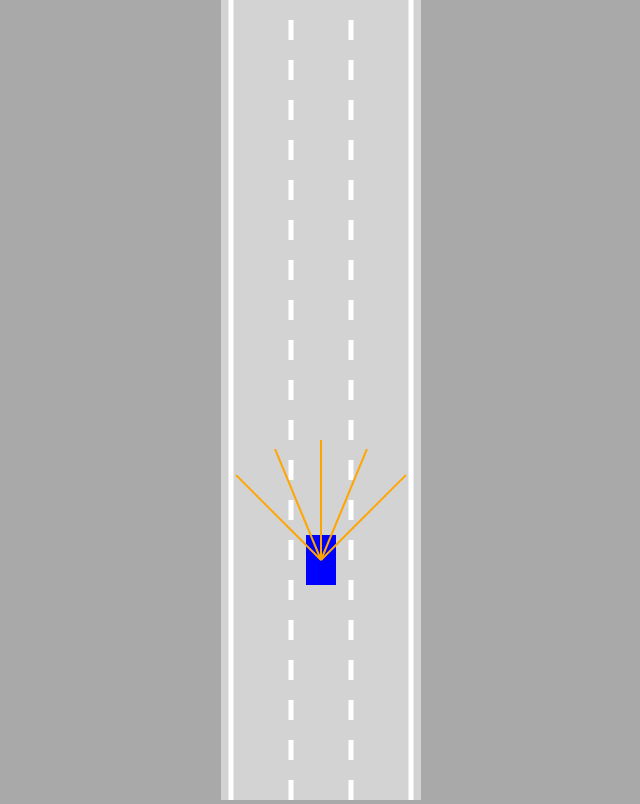
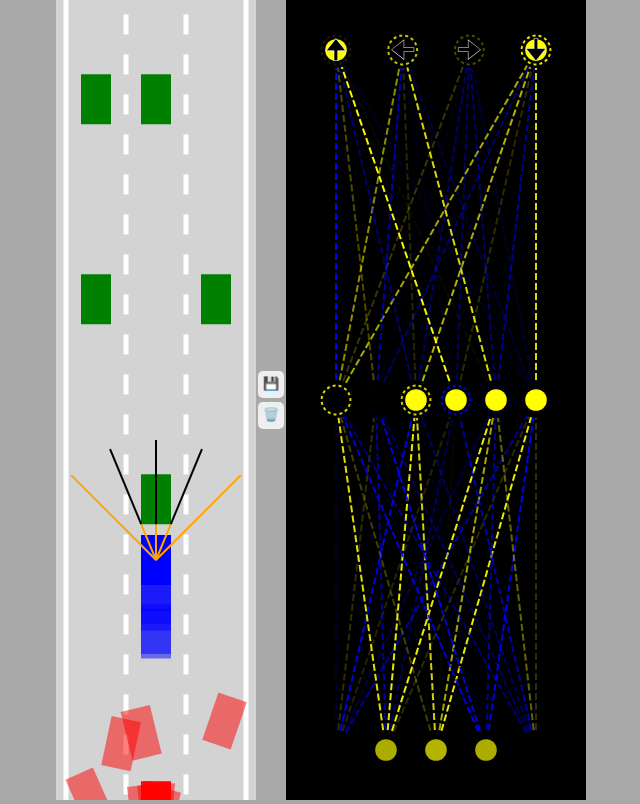
Before and after one commit to allenc66/funStuff, a plain HTML site: page self-driving/index.html in a window 1280 px wide. Shown: the whole page, without its empty margins (319-959 px from the left). Drawn offline with Linux system fonts and the light colour scheme.

Commit message:
Updated with self-driving logic

```diff
--- a/self-driving/car.js
+++ b/self-driving/car.js
@@ -12,8 +12,13 @@ class Car{
         this.angle = 0;
         this.damaged = false;
 
+        this.useBrain = controlType == "AI";
+
         if(controlType!="DUMMY"){
             this.sensor = new Sensor(this);
+            this.brain = new NeuralNetwork(
+                [this.sensor.rayCount,6,4]
+            )
         }
 
         this.controls = new Controls(controlType);
@@ -27,6 +32,18 @@ class Car{
     }
         if(this.sensor){
             this.sensor.update(roadBorders, traffic);
+            const offsets=this.sensor.readings.map(
+                s=>s==null?0:1-s.offset
+            );
+            const outputs=NeuralNetwork.feedForward(offsets, this.brain);
+
+
+            if(this.useBrain){
+                this.controls.forward = outputs[0];
+                this.controls.left = outputs[1];
+                this.controls.right = outputs[2];
+                this.controls.reverse = outputs[3];
+            }
         }
 
         }
@@ -105,11 +122,11 @@ class Car{
         if(this.speed != 0){
             const flip = this.speed > 0 ? 1 : -1;
             if(this.controls.left){
-                this.angle += 0.02 * flip
+                this.angle += 0.03 * flip
             }
 
             if(this.controls.right){
-                this.angle -= 0.02 * flip
+                this.angle -= 0.03 * flip
             }
         }
 
@@ -118,7 +135,7 @@ class Car{
         this.y -= Math.cos(this.angle)*this.speed;
     }
 
-    draw(ctx,color){
+    draw(ctx,color,drawSensor=false){
         if(this.damaged){
             ctx.fillStyle="red"
         }else{
@@ -143,7 +160,7 @@ class Car{
         // ctx.fill();
 
         // ctx.restore(); //otherwise, on each frame of the animation, the ctx(context) will translate and rotate.
-        if(this.sensor){
+        if(this.sensor && drawSensor){
             this.sensor.draw(ctx);
         }
     }
--- a/self-driving/index.html
+++ b/self-driving/index.html
@@ -4,7 +4,14 @@
     <link rel="stylesheet" href="style.css">
 </head>
 <body>
-    <canvas id="myCanvas"></canvas>
+    <canvas id="carCanvas"></canvas>
+    <div id="verticalButtons">
+        <button onclick="save()">💾</button>
+        <button onclick="discard()">🗑️</button>
+    </div>
+    <canvas id="networkCanvas"></canvas>
+    <script src="visualizer.js"></script>
+    <script src="network.js"></script>
     <script src="sensor.js"></script>
     <script src="utilis.js"></script>
     <script src="road.js"></script>
--- a/self-driving/main.js
+++ b/self-driving/main.js
@@ -1,35 +1,93 @@
-const canvas = document.getElementById("myCanvas");
-canvas.width = 200;
+const carCanvas = document.getElementById("carCanvas");
+carCanvas.width = 200;
+const networkCanvas = document.getElementById("networkCanvas");
+networkCanvas.width = 300;
 
 
-const ctx = canvas.getContext("2d");
-const road = new Road(canvas.width/2, canvas.width*0.9);
-const car = new Car(road.getLaneCenter(1),100,30,50,"KEYS");
+const carCtx = carCanvas.getContext("2d");
+const networkCtx = networkCanvas.getContext("2d");
+
+const road = new Road(carCanvas.width/2, carCanvas.width*0.9);
+
+const N = 200;
+const cars = generateCars(N);
+let bestCar=cars[0];
+if(localStorage.getItem("bestBrain")){
+    for(let i=0; i<cars.length;i++){
+        cars[i].brain=JSON.parse(
+            localStorage.getItem("bestBrain"));
+        if(i!=0){
+            NeuralNetwork.mutate(cars[i].brain,0.1);
+        }
+    }
+
+}
+
 
 const traffic=[
-    new Car(road.getLaneCenter(1),-100,30,50,"DUMMY", 2)
+    new Car(road.getLaneCenter(1),-100,30,50,"DUMMY", 2),
+    new Car(road.getLaneCenter(0),-300,30,50,"DUMMY", 2),
+    new Car(road.getLaneCenter(2),-300,30,50,"DUMMY", 2),
+    new Car(road.getLaneCenter(0),-500,30,50,"DUMMY", 2),
+    new Car(road.getLaneCenter(1),-500,30,50,"DUMMY", 2),
+    new Car(road.getLaneCenter(1),-700,30,50,"DUMMY", 2),
+    new Car(road.getLaneCenter(2),-700,30,50,"DUMMY", 2),
 ]
-//car.draw(ctx);
+//car.draw(carCtx);
 
 animate();
 
-function animate(){
+function save(){
+    localStorage.setItem("bestBrain", JSON.stringify(bestCar.brain));
+}
+
+function discard(){
+    localStorage.removeItem("bestBrain");
+}
+
+function generateCars(N){
+    const cars=[];
+    for(let i=1; i<=N; i++){
+        cars.push(new Car(road.getLaneCenter(1), 100, 30, 50, "AI"))
+    }
+    return cars
+}
+
+function animate(time){
     for(let i=0; i<traffic.length; i++){
         traffic[i].update(road.borders,[])
     }
-    car.update(road.borders, traffic)
-    canvas.height = window.innerHeight;
 
-    ctx.save();
-    ctx.translate(0, -car.y + canvas.height * 0.7);
+    for(let i=0;i<cars.length;i++){
+        cars[i].update(road.borders, traffic);
+    }
 
-    road.draw(ctx);
+    bestCar=cars.find(
+        c=>c.y==Math.min(...cars.map(c=>c.y)) //fitness function to get the best result, it can change depending on other conditions(e.g. road shape)
+    )
+
+    carCanvas.height = window.innerHeight;
+    networkCanvas.height = window.innerHeight;
+
+    carCtx.save();
+    carCtx.translate(0, -bestCar.y + carCanvas.height * 0.7);
+
+    road.draw(carCtx);
     for(let i=0; i<traffic.length; i++){
-        traffic[i].draw(ctx,"green")
+        traffic[i].draw(carCtx,"green")
     }
-    car.draw(ctx, "blue");
 
-    ctx.restore();
+    carCtx.globalAlpha=0.5;
+    for(let i=0;i<cars.length;i++){
+        cars[i].draw(carCtx, "blue");
+    }
 
-    requestAnimationFrame(animate)
+    carCtx.globalAlpha=1;
+    bestCar.draw(carCtx, "blue",true);
+
+    carCtx.restore();
+
+    networkCtx.lineDashOffset=-time/50;
+    Visualizer.drawNetwork(networkCtx, bestCar.brain);
+    requestAnimationFrame(animate);
 }
--- /dev/null
+++ b/self-driving/network.js
@@ -0,0 +1,91 @@
+class NeuralNetwork{
+    constructor(neuronCounts){
+        this.levels=[];
+        for(let i=0; i<neuronCounts.length-1; i++){
+            this.levels.push(new Level(
+                neuronCounts[i], neuronCounts[i+1]
+            ));
+        }
+    }
+
+    static feedForward(givenInputs, network){
+        let outputs=Level.feedForward(
+            givenInputs, network.levels[0]
+        );
+        for(let i=1; i<network.levels.length; i++){
+            outputs=Level.feedForward(outputs, network.levels[i]);
+        }
+
+        return outputs;
+    }
+
+    static mutate(network, amount=1){
+        network.levels.forEach(level =>{
+            for(let i=0;i<level.biases.length;i++){
+                level.biases[i]=lerp(
+                    level.biases[i],
+                    Math.random()*2-1,
+                    amount
+                )
+            }
+            for(let i=0;i<level.weights.length;i++){
+                for(let j=0;j<level.weights[i].length;j++){
+                    level.weights[i][j]=lerp(
+                        level.weights[i][j],
+                        Math.random()*2-1,
+                        amount
+                    )
+                }
+            }
+        })
+    }
+}
+
+
+class Level{
+    constructor(inputCount, outputCount){  // 5 inputs:5 beams; 4 outputs: 4 keys(up, down, left, right)
+        this.inputs=new Array(inputCount);
+        this.outputs=new Array(outputCount);
+        this.biases=new Array(outputCount);
+
+        this.weights=[];
+        for(let i=0; i<inputCount;i++){
+            this.weights[i]=new Array(outputCount);
+        }
+
+        Level.#randomize(this);
+    }
+
+    static #randomize(level){
+        for(let i=0; i<level.inputs.length; i++){
+            for(let j=0; j<level.outputs.length;j++){
+                level.weights[i][j]=Math.random()*2-1; //Math.random in the range 0 to less than 1 (inclusive of 0, but not 1)
+            }
+        }
+
+        for(let i=0; i<level.biases.length; i++){
+            level.biases[i]=Math.random()*2-1;
+        }
+    }
+
+    static feedForward(givenInputs,level){
+        for(let i=0;i<level.inputs.length;i++){
+            level.inputs[i]=givenInputs[i];
+        }
+
+        for(let i=0;i<level.outputs.length;i++){
+            let sum=0
+            for(let j=0;j<level.inputs.length;j++){
+                sum+=level.inputs[j]*level.weights[j][i];
+            }
+
+            if(sum>level.biases[i]){
+                level.outputs[i]=1;
+            }else{
+                level.outputs[i]=0
+            }
+        }
+
+        return level.outputs;
+    }
+}
--- a/self-driving/style.css
+++ b/self-driving/style.css
@@ -1,9 +1,32 @@
 body{
     margin: 0;
     background:darkgray;
-    overflow: hidden;
-    text-align: center;
+    overflow:hidden;
+    display:flex;
+    justify-content:center;
+    align-items:center;
 }
-#myCanvas{
+
+#verticalButtons{
+    display:flex;
+    flex-direction:column;
+}
+
+button{
+    border:none;
+    border-radius: 5px;
+    padding: 5px 5px 7px 5px;
+    margin: 2px;
+    cursor: pointer;
+}
+
+button:hover{
+    background: blue;
+}
+
+#networkCanvas{
+    background: black;
+}
+#carCanvas{
     background: lightgray;
 }
--- a/self-driving/utilis.js
+++ b/self-driving/utilis.js
@@ -38,3 +38,16 @@ function polyIntersect(poly1, poly2){
     }
     return false;
 }
+
+function getRGBA(value){
+    const alpha=Math.abs(value);
+    const R=value<0?0:255;
+    const G=R;
+    const B=value>0?0:255;
+    return "rgba("+R+","+G+","+B+","+alpha+")";
+}
+
+function getRandomColor(){
+    const hue=290+Math.random()*260;
+    return "hsl("+hue+", 100%, 60%)";
+}
--- /dev/null
+++ b/self-driving/visualizer.js
@@ -0,0 +1,118 @@
+class Visualizer{
+    static drawNetwork(ctx,network){
+        const margin=50;
+        const left=margin;
+        const top=margin;
+        const width=ctx.canvas.width-margin*2;
+        const height=ctx.canvas.height-margin*2;
+
+        const levelHeight=height/network.levels.length;
+
+        for(let i=network.levels.length-1;i>=0;i--){
+            const levelTop=top+
+                lerp(
+                    height-levelHeight,
+                    0,
+                    network.levels.length==1
+                        ?0.5
+                        :i/(network.levels.length-1)
+                );
+
+            ctx.setLineDash([7,3]);
+            Visualizer.drawLevel(ctx,network.levels[i],
+                left,levelTop,
+                width,levelHeight,
+                i==network.levels.length-1
+                    ?['🠉','🠈','🠊','🠋']
+                    :[]
+            );
+        }
+    }
+
+    static drawLevel(ctx,level,left,top,width,height,outputLabels){
+        const right=left+width;
+        const bottom=top+height;
+
+        const {inputs,outputs,weights,biases}=level;
+
+        for(let i=0;i<inputs.length;i++){
+            for(let j=0;j<outputs.length;j++){
+                ctx.beginPath();
+                ctx.moveTo(
+                    Visualizer.#getNodeX(inputs,i,left,right),
+                    bottom
+                );
+                ctx.lineTo(
+                    Visualizer.#getNodeX(outputs,j,left,right),
+                    top
+                );
+                ctx.lineWidth=2;
+                ctx.strokeStyle=getRGBA(weights[i][j]);
+                ctx.stroke();
+            }
+        }
+
+        const nodeRadius=18;
+        for(let i=0;i<inputs.length;i++){
+            const x=Visualizer.#getNodeX(inputs,i,left,right);
+            ctx.beginPath();
+            ctx.arc(x,bottom,nodeRadius,0,Math.PI*2);
+            ctx.fillStyle="black";
+            ctx.fill();
+            ctx.beginPath();
+            ctx.arc(x,bottom,nodeRadius*0.6,0,Math.PI*2);
+            ctx.fillStyle=getRGBA(inputs[i]);
+            ctx.fill();
+        }
+
+        for(let i=0;i<outputs.length;i++){
+            const x=Visualizer.#getNodeX(outputs,i,left,right);
+            ctx.beginPath();
+            ctx.arc(x,top,nodeRadius,0,Math.PI*2);
+            ctx.fillStyle="black";
+            ctx.fill();
+            ctx.beginPath();
+            ctx.arc(x,top,nodeRadius*0.6,0,Math.PI*2);
+            ctx.fillStyle=getRGBA(outputs[i]);
+            ctx.fill();
+
+            ctx.beginPath();
+            ctx.lineWidth=2;
+            ctx.arc(x,top,nodeRadius*0.8,0,Math.PI*2);
+            ctx.strokeStyle=getRGBA(biases[i]);
+            ctx.setLineDash([3,3]);
+            ctx.stroke();
+            ctx.setLineDash([]);
+
+            if(outputLabels[i]){
+                ctx.beginPath();
+                ctx.textAlign="center";
+                ctx.textBaseline="middle";
+                ctx.fillStyle="black";
+                ctx.strokeStyle="white";
+                ctx.font=(nodeRadius*1.5)+"px Arial";
+                ctx.fillText(outputLabels[i],x,top+nodeRadius*0.1);
+                ctx.lineWidth=0.5;
+                ctx.strokeText(outputLabels[i],x,top+nodeRadius*0.1);
+            }
+        }
+    }
+
+    static #getNodeX(nodes,index,left,right){
+        return lerp(
+            left,
+            right,
+            nodes.length==1
+                ?0.5
+                :index/(nodes.length-1)
+        );
+    }
+}
+
+function getRGBA(value){
+    const alpha=Math.abs(value);
+    const R=value<0?0:255;
+    const G=R;
+    const B=value>0?0:255;
+    return "rgba("+R+","+G+","+B+","+alpha+")";
+}
```
Also changed, not shown: self-driving/car.png (added).
